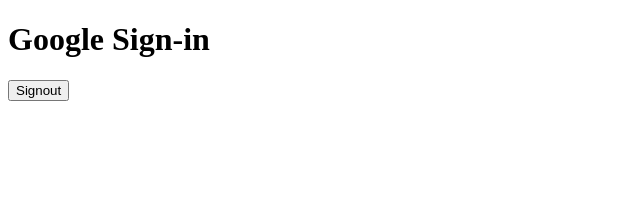
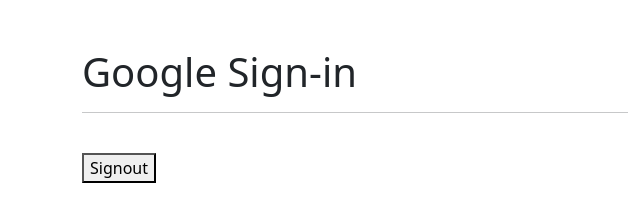
Before and after one commit to Omr30/restServer, a website: page public/index.html in a window 1280 px wide. Shown: the whole page, without its empty margins (0-640 px from the left). Drawn offline with nearby package versions, Linux system fonts and the light colour scheme.

Commit message:
Inicio de proyecto - SocketChat

```diff
--- a/public/index.html
+++ b/public/index.html
@@ -6,10 +6,20 @@
     <meta http-equiv="X-UA-Compatible" content="IE=edge">
     <meta name="viewport" content="width=device-width, initial-scale=1.0">
     <title>Google Sign-in</title>
+    <!-- CSS only -->
+<link href="https://cdn.jsdelivr.net/npm/bootstrap@5.2.3/dist/css/bootstrap.min.css" rel="stylesheet" integrity="sha384-rbsA2VBKQhggwzxH7pPCaAqO46MgnOM80zW1RWuH61DGLwZJEdK2Kadq2F9CUG65" crossorigin="anonymous">
 </head>
 
-<body>
+<body class="container">
+
+<div class="row mt-5">
+    <div class="col-sm-6">
         <h1>Google Sign-in</h1>
+        <hr>
+        <br>
+        <button id="google-signout">
+            Signout
+        </button>
         <script src="https://accounts.google.com/gsi/client" async defer></script>
         <div id="g_id_onload" data-client_id="116741335869-pgecou37hkg36t95ka7njnligmbf4e3j.apps.googleusercontent.com"
             data-auto_prompt="false" data-callback="handleCredentialResponse">
@@ -17,10 +27,13 @@
         <div class="g_id_signin" data-type="standard" data-size="large" data-theme="outline" data-text="sign_in_with"
             data-shape="rectangular" data-logo_alignment="left">
         </div>
+    </div>
+    <div class="col-sm-6">
 
-    <button id="google-signout">
-        Signout
-    </button>
+    </div>
+</div>
+
+
 
     <script>
         function handleCredentialResponse(response) {
```
Lines whose indentation alone changed are shown as unchanged.
